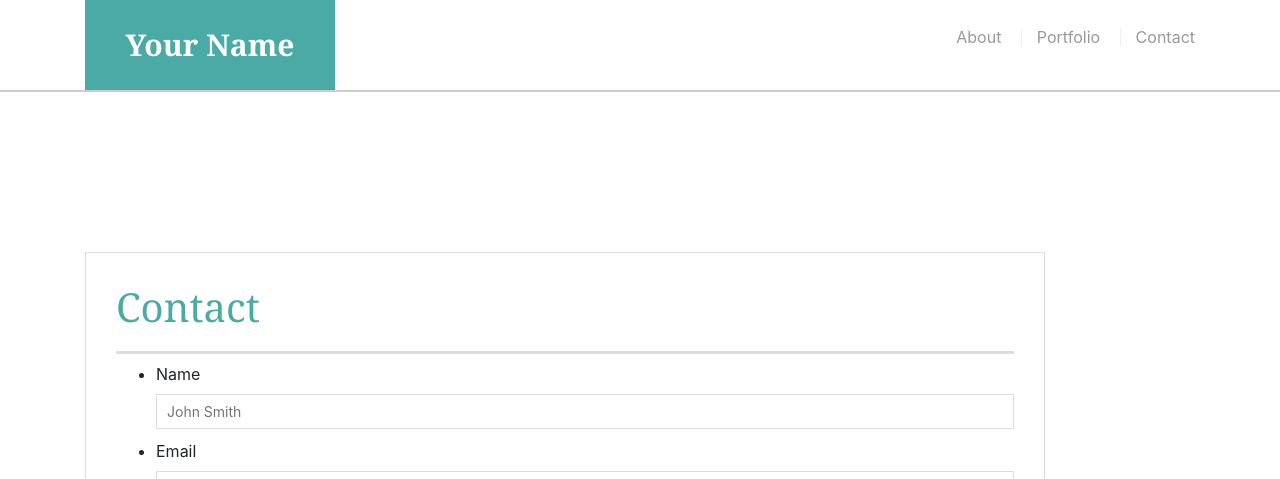
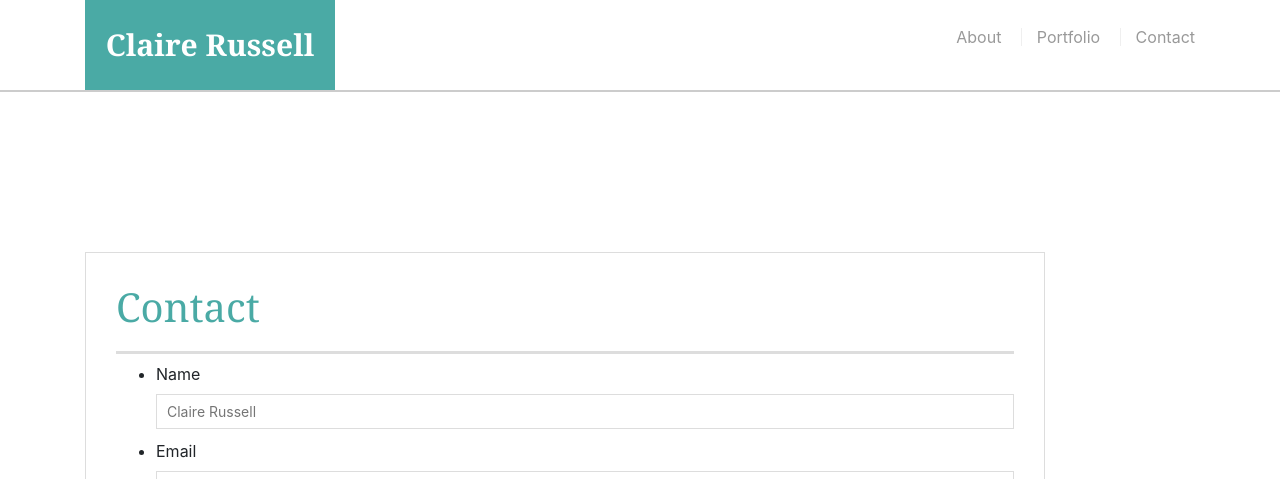
Before and after one commit to ClaireRussellAZ/Bootstrap-Repository, a plain HTML site: page contact.html in a window 1280 px wide. Shown: the top 479 px of the page. Drawn offline with nearby package versions, Linux system fonts and the light colour scheme; files that its build step writes are made by us from their sources.

Commit message:
rivised CSS

```diff
--- a/contact.html
+++ b/contact.html
@@ -4,7 +4,7 @@
 <head>
   <meta charset="UTF-8">
   <title>Contact | Your Name</title>
-  <link rel="stylesheet" type="text/css" href="assets/css/style.css">
+  <link rel="stylesheet" type="text/css" href="assets/style.css">
   <link rel="stylesheet" href="https://stackpath.bootstrapcdn.com/bootstrap/4.4.1/css/bootstrap.min.css" integrity="sha384-Vkoo8x4CGsO3+Hhxv8T/Q5PaXtkKtu6ug5TOeNV6gBiFeWPGFN9MuhOf23Q9Ifjh" crossorigin="anonymous">
   <meta name="viewport" content="width=device-width, initial-scale=1.0">
 </head>
@@ -13,7 +13,7 @@
 
   <header id="masthead">
     <div class="container">
-      <a href="index.html" id="logo">Your Name</a>
+      <a href="index.html" id="logo">Claire Russell</a>
       <nav>
         <a href="index.html">About</a>
         <a href="portfolio.html">Portfolio</a>
@@ -30,7 +30,7 @@
         <ul>
           <li>
             <label for="name">Name</label>
-            <input type="text" id="name" name="name" placeholder="John Smith" required="required">
+            <input type="text" id="name" name="name" placeholder="Claire Russell" required="required">
           </li>
           <li>
             <label for="email">Email</label>
```
Also changed, not shown: index.html (+2 -2 lines), portfolio.html (+2 -2 lines).
